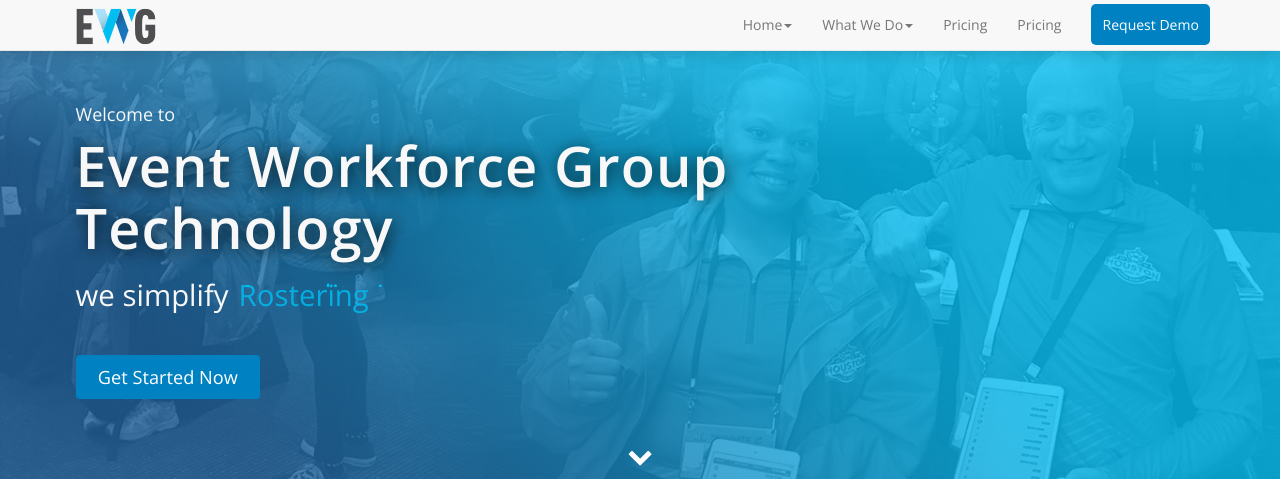
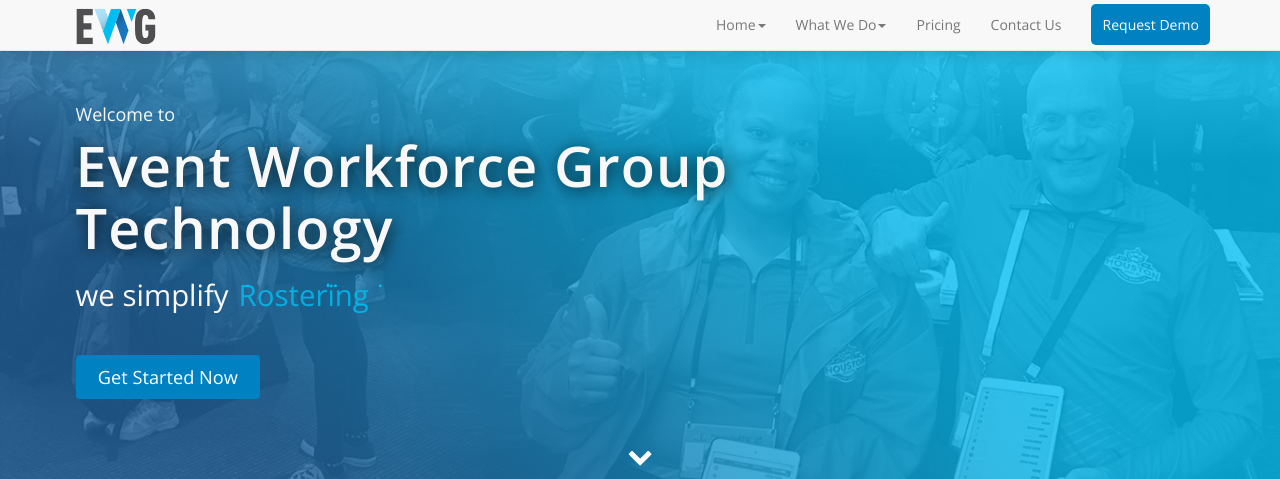
Before and after one commit to pete-ewg17/ewg_tech_website_2017, a PHP site: page /index.php in a window 1280 px wide. Shown: the top 479 px of the page. Run offline with PHP 8.4, Linux system fonts and the light colour scheme; some libraries are stand-ins or nearby versions.

Commit message:
added contact us

```diff
--- a/template_files/header.php
+++ b/template_files/header.php
@@ -125,7 +125,7 @@ src="https://www.facebook.com/tr?id=114806989013061&ev=PageView&noscript=1"
                             </ul>
                         </li>
                     <li><a href="<?php echo $file_base; ?>pricing">Pricing</a></li>
-										<li><a href="<?php echo $file_base; ?>demo">Pricing</a></li>
+										<li><a href="<?php echo $file_base; ?>demo">Contact Us</a></li>
 		    <li><a href="https://rosterfy.co/onboard_simple"><span class="text-info">Request Demo</span></a></li>
                     </ul>
             </div><!-- /.navbar-collapse -->
```
